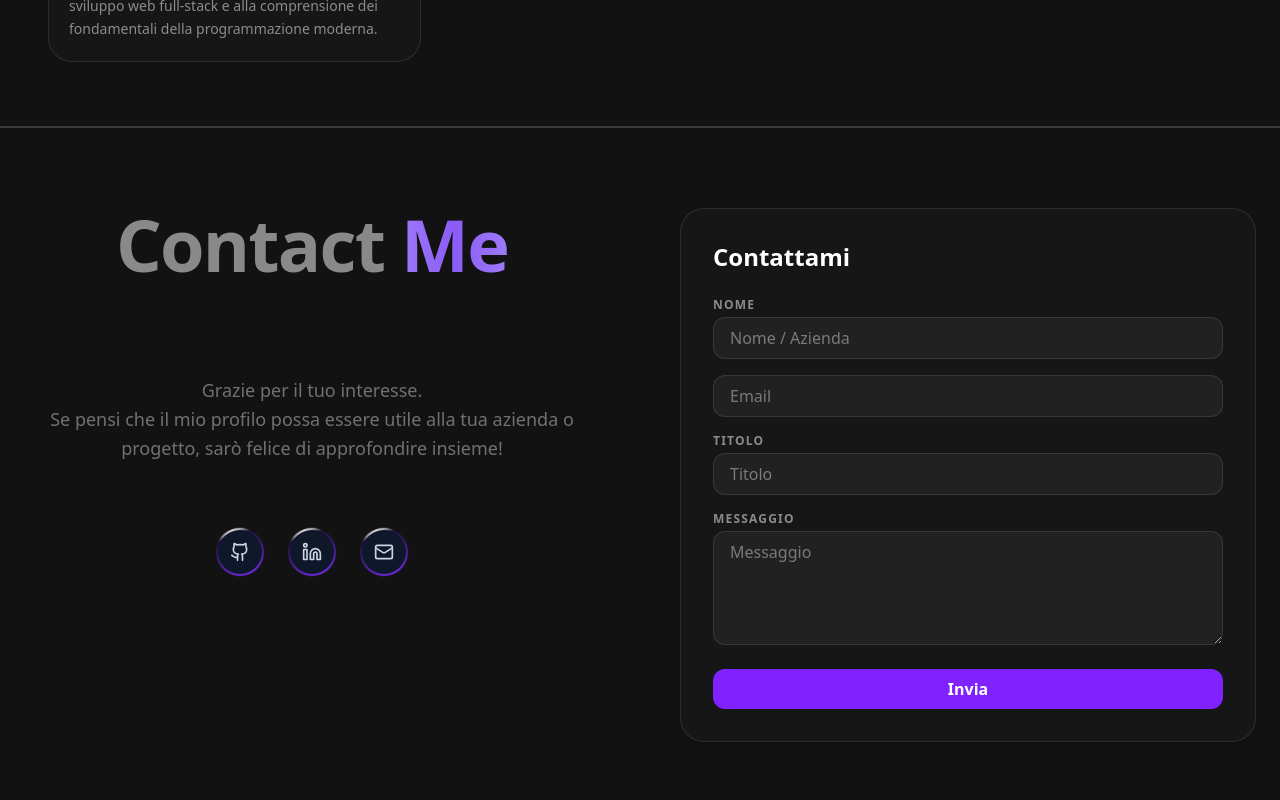
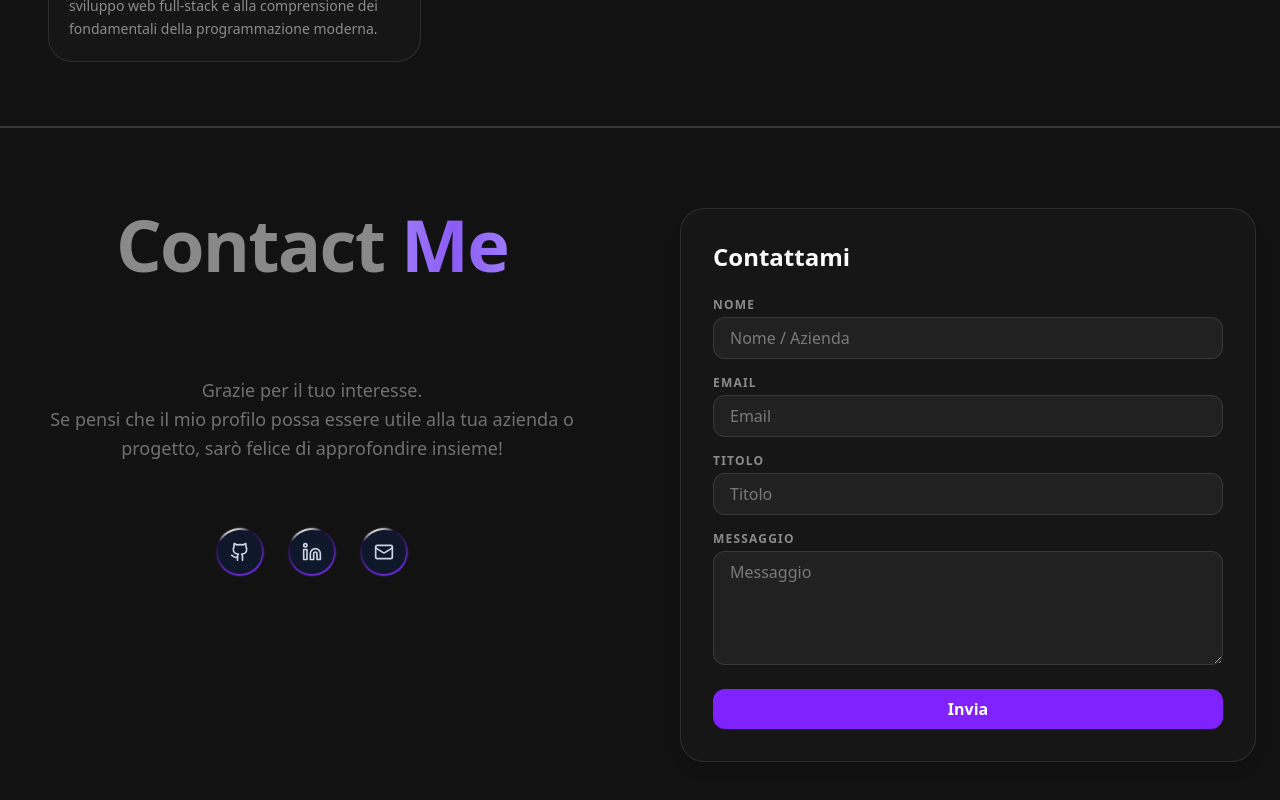
Before and after one commit to UmbertoCarbone/portfolio, a React (Vite) app in the folder frontend/: page /Profilo in a window 1280 px wide. Shown: the part 3532-4332 px from the top of the page. Built offline with nearby package versions, Linux system fonts and the light colour scheme.

Commit message:
fix label EMAIL

```diff
--- a/frontend/src/components/BasicContactForm.tsx
+++ b/frontend/src/components/BasicContactForm.tsx
@@ -14,7 +14,7 @@ const FIELDS = [
   },
   {
     name: "email",
-    label: undefined,
+    label: "EMAIL",
     placeholder: "Email",
     type: "email",
     rows: undefined,
```
